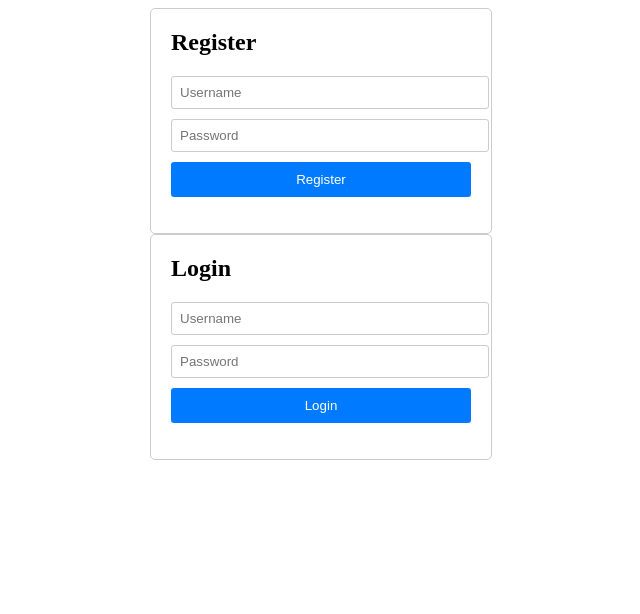
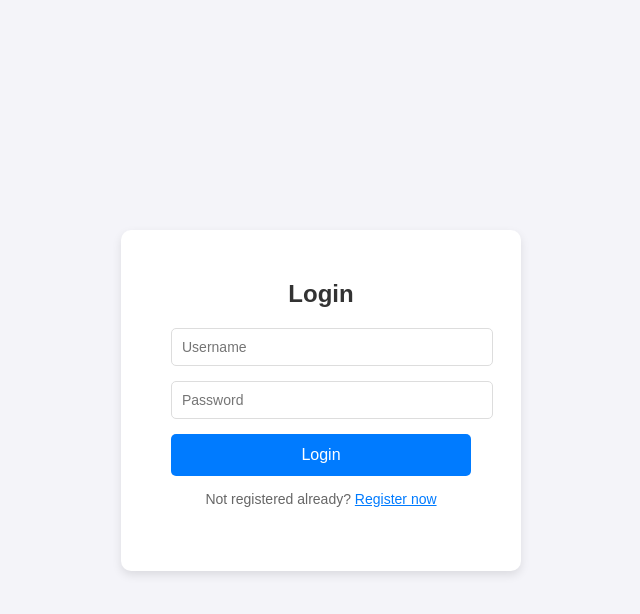
Before and after one commit to prrockzed/FireDetection, a React (Create React App) app in the folder client/: page / in a window 1280 px wide. Shown: the top 614 px of the page, without its empty margins (319-959 px from the left). Built offline with nearby package versions, Linux system fonts and the light colour scheme; the HTML template or start-up script is replaced by a standard one.

Commit message:
Modified login signup page

```diff
--- a/client/src/App.js
+++ b/client/src/App.js
@@ -6,6 +6,7 @@ import MQTTLogs from './components/MQTTLogs'; // Import the MQTTLogs component
 
 const App = () => {
     const [loggedInUser, setLoggedInUser] = useState(null);
+    const [showRegister, setShowRegister] = useState(false);
 
     const handleLogout = () => {
         localStorage.removeItem('token'); // Remove token from localStorage
@@ -22,9 +23,12 @@ const App = () => {
                     {loggedInUser === 'kabir' && <MQTTLogs />}
                 </div>
             ) : (
-                <div>
-                    <Register />
-                    <Login setLoggedInUser={setLoggedInUser} />
+                <div className="auth-container">
+                    {showRegister ? (
+                        <Register setShowRegister={setShowRegister} />
+                    ) : (
+                        <Login setLoggedInUser={setLoggedInUser} setShowRegister={setShowRegister} />
+                    )}
                 </div>
             )}
         </div>
--- a/client/src/components/Login.js
+++ b/client/src/components/Login.js
@@ -1,9 +1,8 @@
-// client/src/components/Login.js
 import React, { useState } from 'react';
 import axios from 'axios';
-import './style.css'; // Import CSS for styling
+import './style.css';
 
-const Login = ({ setLoggedInUser }) => {
+const Login = ({ setLoggedInUser, setShowRegister }) => {
     const [formData, setFormData] = useState({
         username: '',
         password: ''
@@ -12,26 +11,20 @@ const Login = ({ setLoggedInUser }) => {
 
     const { username, password } = formData;
 
-    const onChange = e => setFormData({ ...formData,
-                                      [e.target.name]: e.target.value });
+    const onChange = e => setFormData({ ...formData, [e.target.name]: e.target.value });
 
     const onSubmit = async e => {
         e.preventDefault();
         try {
-            const res =
-                await axios.post('http://localhost:8080/api/auth/login',
-            {
+            const res = await axios.post('http://localhost:8080/api/auth/login', {
                 username,
                 password
             });
             localStorage.setItem('token', res.data.token);
             setLoggedInUser(username);
-
-            // Set success message
             setMessage('Logged in successfully');
         } catch (err) {
             console.error(err.response.data);
-            // Set error message
             setMessage('Failed to login - wrong credentials');
         }
     };
@@ -40,21 +33,15 @@ const Login = ({ setLoggedInUser }) => {
         <div className="auth-form">
             <h2>Login</h2>
             <form onSubmit={onSubmit}>
-                <input type="text"
-                       placeholder="Username"
-                       name="username"
-                       value={username}
-                       onChange={onChange}
-                       required />
-                <input type="password"
-                       placeholder="Password"
-                       name="password"
-                       value={password}
-                       onChange={onChange}
-                       required />
+                <input type="text" placeholder="Username" name="username" value={username} onChange={onChange} required />
+                <input type="password" placeholder="Password" name="password" value={password} onChange={onChange} required />
                 <button type="submit">Login</button>
             </form>
-            <p className="message">{message}</p>
+            <p className={`message ${message.includes('successfully') ? 'success' : 'error'}`}>{message}</p>
+            <p className="toggle-link">
+                Not registered already?{' '}
+                <span onClick={() => setShowRegister(true)}>Register now</span>
+            </p>
         </div>
     );
 };
--- a/client/src/components/Register.js
+++ b/client/src/components/Register.js
@@ -1,9 +1,8 @@
-// client/src/components/Register.js
 import React, { useState } from 'react';
 import axios from 'axios';
-import './style.css'; // Import CSS for styling
+import './style.css';
 
-const Register = () => {
+const Register = ({ setShowRegister }) => {
     const [formData, setFormData] = useState({
         username: '',
         password: ''
@@ -21,10 +20,10 @@ const Register = () => {
                 username,
                 password
             });
-            setMessage('Registered successfully'); // Set success message
+            setMessage('Registered successfully');
         } catch (err) {
             console.error(err.response.data);
-            setMessage('Failed to register, User already exists'); // Set error message
+            setMessage('Failed to register, User already exists');
         }
     };
 
@@ -36,7 +35,11 @@ const Register = () => {
                 <input type="password" placeholder="Password" name="password" value={password} onChange={onChange} required />
                 <button type="submit">Register</button>
             </form>
-            <p className="message">{message}</p>
+            <p className={`message ${message.includes('successfully') ? 'success' : 'error'}`}>{message}</p>
+            <p className="toggle-link">
+                Already registered?{' '}
+                <span onClick={() => setShowRegister(false)}>Login now</span>
+            </p>
         </div>
     );
 };
--- a/client/src/components/style.css
+++ b/client/src/components/style.css
@@ -1,32 +1,62 @@
-/* client/src/components/style.css */
+/* General styles */
+body {
+    font-family: 'Arial', sans-serif;
+    background-color: #f4f4f9;
+    margin: 0;
+    padding: 0;
+    display: flex;
+    justify-content: center;
+    align-items: center;
+    height: 100vh;
+}
+
+.auth-container {
+    background-color: #fff;
+    padding: 30px;
+    border-radius: 10px;
+    box-shadow: 0 4px 10px rgba(0, 0, 0, 0.1);
+}
+
 .auth-form {
     width: 300px;
-    margin: auto;
     padding: 20px;
-    border: 1px solid #ccc;
-    border-radius: 5px;
+    border-radius: 8px;
+    background-color: #fff;
 }
 
 .auth-form h2 {
     margin-top: 0;
+    margin-bottom: 20px;
+    font-size: 24px;
+    color: #333;
+    text-align: center;
 }
 
 .auth-form input {
     width: 100%;
-    margin-bottom: 10px;
-    padding: 8px;
-    border-radius: 3px;
-    border: 1px solid #ccc;
+    margin-bottom: 15px;
+    padding: 10px;
+    border: 1px solid #ddd;
+    border-radius: 5px;
+    font-size: 14px;
+    transition: border-color 0.3s ease;
+}
+
+.auth-form input:focus {
+    border-color: #007bff;
+    outline: none;
 }
 
 .auth-form button {
     width: 100%;
-    padding: 10px;
+    padding: 12px;
     background-color: #007bff;
     color: #fff;
     border: none;
-    border-radius: 3px;
+    border-radius: 5px;
+    font-size: 16px;
     cursor: pointer;
+    transition: background-color 0.3s ease;
 }
 
 .auth-form button:hover {
@@ -35,5 +65,31 @@
 
 .message {
     margin-top: 10px;
-    color: green;
+    text-align: center;
+    font-size: 14px;
 }
+
+.message.success {
+    color: #28a745;
+}
+
+.message.error {
+    color: #dc3545;
+}
+
+.toggle-link {
+    text-align: center;
+    margin-top: 15px;
+    font-size: 14px;
+    color: #666;
+}
+
+.toggle-link span {
+    color: #007bff;
+    cursor: pointer;
+    text-decoration: underline;
+}
+
+.toggle-link span:hover {
+    color: #0056b3;
+}
```
